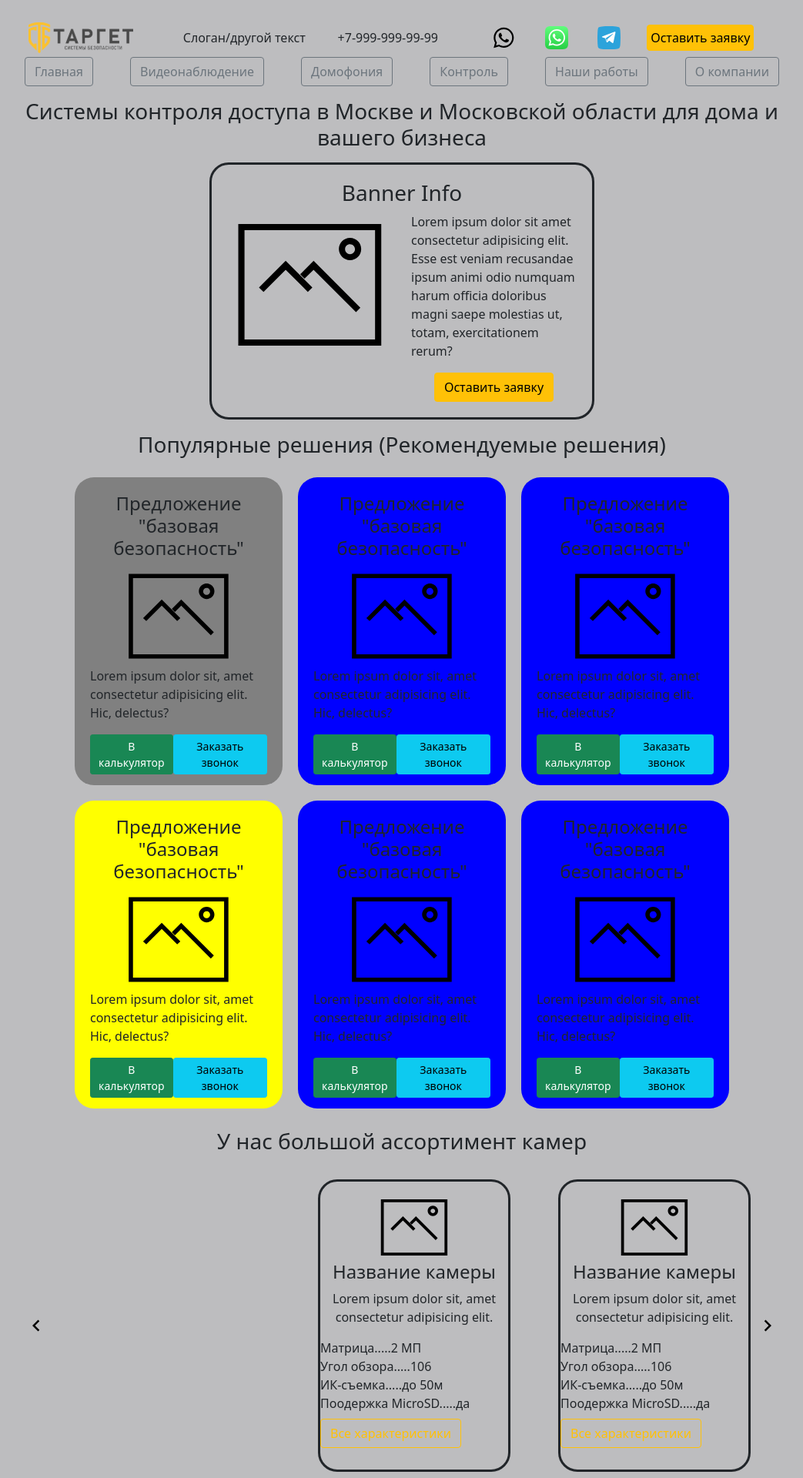
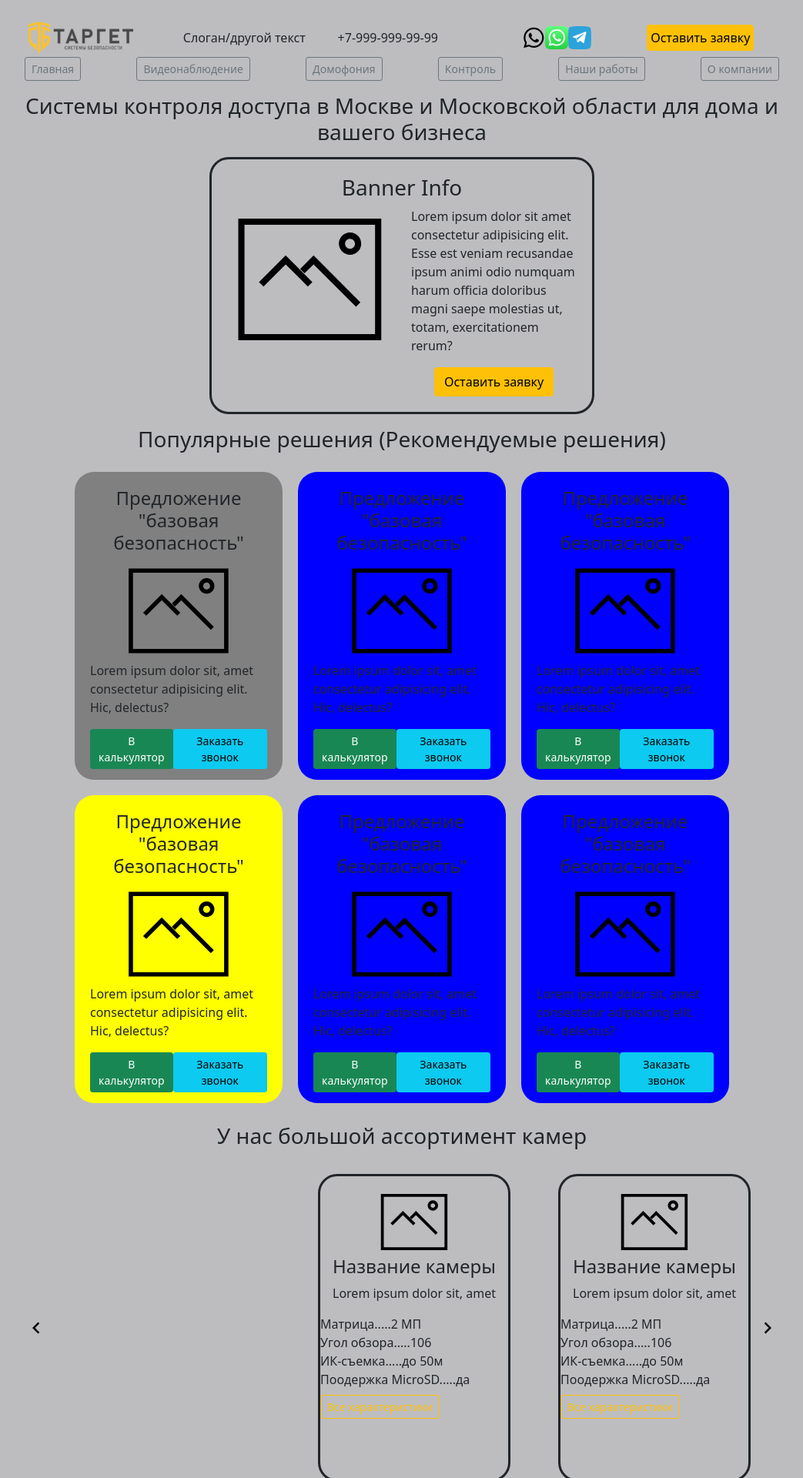
Before and after one commit to Video-equipment-store/Video-store, a Vue app in the folder project/frontend/: page / in a window 1280 px wide. Shown: the top 1920 px of the page at 77% size, without its empty margins (118-1161 px from the left). Built offline with nearby package versions, Linux system fonts and the light colour scheme.

Commit message:
ref style

```diff
--- a/project/frontend/src/components/NavBar.vue
+++ b/project/frontend/src/components/NavBar.vue
@@ -17,7 +17,7 @@ import router from '../router'
                     <span>+7-999-999-99-99</span>
                 </div>
                 <div class="col nav-content-item">
-                    <div class="d-flex justify-content-between">
+                    <div class="d-flex justify-content-center">
                         <img class="nav-icon" src="/icon-phone.svg">
                         <img class="nav-icon" src="/icon-wp.svg">
                         <img class="nav-icon" src="/icon-telega.svg">
@@ -29,14 +29,12 @@ import router from '../router'
 
             </div>
             <div class="d-flex justify-content-between">
-                <button type="button" class="btn btn-outline-secondary"
-                    @click="router.push({ name: 'home' })">Главная</button>
-                <button type="button" class="btn btn-outline-secondary">Видеонаблюдение</button>
-                <button type="button" class="btn btn-outline-secondary">Домофония</button>
-                <button type="button" class="btn btn-outline-secondary">Контроль</button>
-                <button type="button" class="btn btn-outline-secondary">Наши работы</button>
-
-                <button type="button" class="btn btn-outline-secondary" @click="router.push({ name: 'about' })">О
+                <button type="button" class="btn btn-sm btn-outline-secondary" @click="router.push({ name: 'home' })">Главная</button>
+                <button type="button" class="btn btn-sm btn-outline-secondary">Видеонаблюдение</button>
+                <button type="button" class="btn btn-sm btn-outline-secondary">Домофония</button>
+                <button type="button" class="btn btn-sm btn-outline-secondary">Контроль</button>
+                <button type="button" class="btn btn-sm btn-outline-secondary">Наши работы</button>
+                <button type="button" class="btn btn-sm btn-outline-secondary" @click="router.push({ name: 'about' })">О
                     компании</button>
 
             </div>
@@ -59,5 +57,4 @@ import router from '../router'
     max-width: 30px;
     max-height: 30px;
 }
-
 </style>
--- a/project/frontend/src/components/global/ProductCard.vue
+++ b/project/frontend/src/components/global/ProductCard.vue
@@ -7,7 +7,7 @@
             <img width="100" src="/base-solution.svg">
         </div>
         <h4 class="text-center">Название камеры</h4>
-        <p class="text-center">Lorem ipsum dolor sit, amet consectetur adipisicing elit.</p>
+        <p class="text-center">Lorem ipsum dolor sit, amet</p>
         <div>
             <div>
                 <span>Матрица</span>.....<span>2 МП</span>
@@ -21,9 +21,8 @@
             <div>
                 <span>Поодержка MicroSD</span>.....<span>да</span>
             </div>
-            <button class="btn btn-outline-warning mt-2">Все характеристики</button>
-
         </div>
+        <button class="btn btn-sm btn-outline-warning mt-2">Все характеристики</button>
 
 
     </div>
@@ -32,7 +31,7 @@
 <style scoped>
 .product-card {
     border-radius: 25px;
-    height: 380px;
+    height: 400px;
     width: 250px;
     /* background-color: rgba(165, 42, 42, 0.355); */
     border: solid;
--- a/project/frontend/src/components/global/WorkExamples.vue
+++ b/project/frontend/src/components/global/WorkExamples.vue
@@ -28,8 +28,8 @@
 
 <style scoped>
 .exaple-item {
-    width: 200px;
+    /* width: 200px;*/
     border-radius: 25px;
-    padding: 10px;
+    /* padding: 10px; */
 }
 </style>
```
